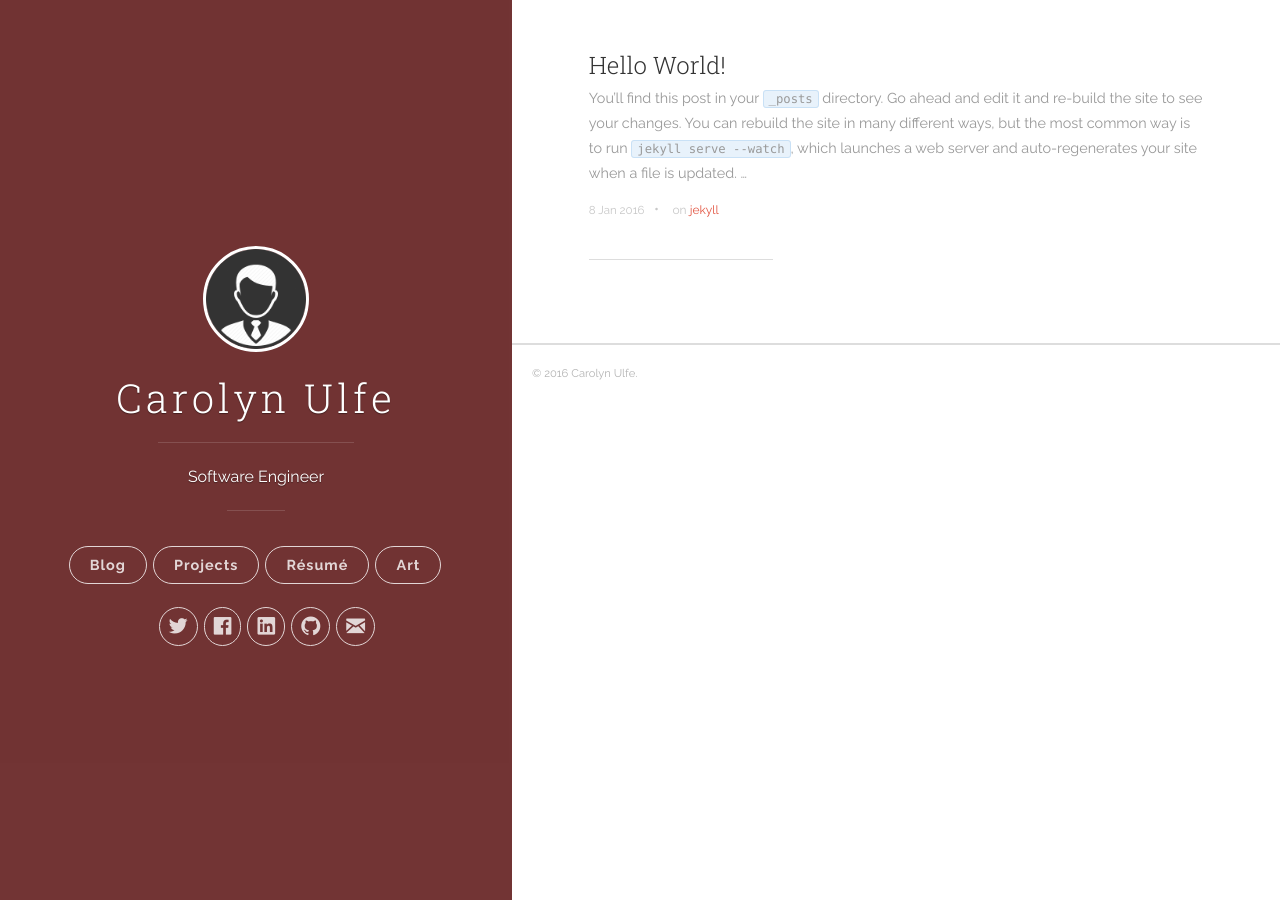
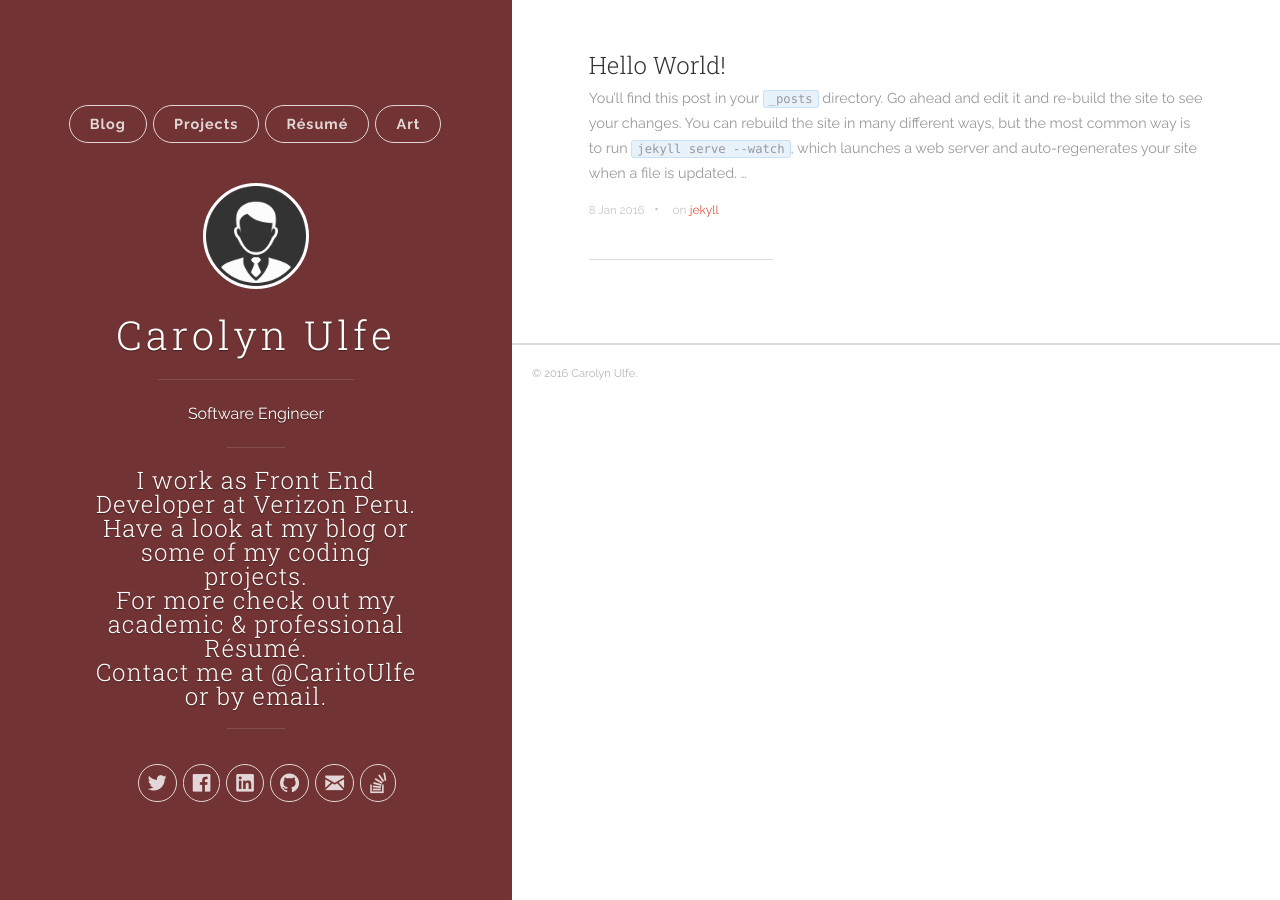
Before and after one commit to caritosteph/caritosteph.github.io, a Jekyll site: the page built from index.html, in a window 1280 px wide. Built offline with Jekyll 4.4.1, drawn with Linux system fonts in a browser that asks for light colours; nearby versions of some CDN libraries; the list of posts is cut into pages by our own code.

Commit message:
about me

```diff
--- a/_config.yml
+++ b/_config.yml
@@ -13,6 +13,7 @@ author:
   facebook_username: culfeu
   github_username:  caritosteph
   linkedin_username:  culfe
+  stack_overflow: carolyn-stephany-ulfe-ureña
 
 defaults:
   -
--- a/_includes/header.html
+++ b/_includes/header.html
@@ -7,6 +7,17 @@
   <div class="panel-main">
     <div class="panel-main__inner panel-inverted">
     <div class="panel-main__content">
+        <div class="navigation-wrapper">
+          <nav class="cover-navigation cover-navigation--primary">
+            <ul class="navigation">
+              <li class="navigation__item"><a href="{{ site.baseurl }}#blog" title="link to {{ site.title }} blog" class="blog-button">Blog</a></li>
+              <li class="navigation__item"><a href="{{ site.baseurl }}#projects" title="link to {{ site.title }} projects" class="blog-button">Projects</a></li>
+              <li class="navigation__item"><a href="{{ site.baseurl }}#résumé" title="link to {{ site.title }} résumé" class="blog-button">Résumé</a></li>
+              <li class="navigation__item"><a href="{{ site.baseurl }}#art" title="link to {{ site.title }} art" class="blog-button">Art</a></li>
+            </ul>
+          </nav>
+        </div>
+        <br/><br/>
         <a href="{{ site.baseurl }}" title="link to home of {{ site.title }}">
           <img src="{{ "images/profile.jpg" | prepend: site.baseurl }}" class="user-image" alt="My Profile Photo">
           <h1 class="panel-cover__title panel-title">{{ site.title }}</h1>
@@ -14,20 +25,17 @@
         <hr class="panel-cover__divider">
         <p class="panel-cover__description">{{ site.description }}</p>
         <hr class="panel-cover__divider panel-cover__divider--secondary">
-        <div class="navigation-wrapper">
-          <nav class="cover-navigation cover-navigation--primary">
-            <ul class="navigation">
-              <li class="navigation__item"><a href="{{ site.baseurl }}#blog" title="link to {{ site.title }} blog" class="blog-button">Blog</a></li>
-              <li class="navigation__item"><a href="{{ site.baseurl }}#blog" title="link to {{ site.title }} blog" class="blog-button">Projects</a></li>
-              <li class="navigation__item"><a href="{{ site.baseurl }}#blog" title="link to {{ site.title }} blog" class="blog-button">Résumé</a></li>
-              <li class="navigation__item"><a href="{{ site.baseurl }}#blog" title="link to {{ site.title }} blog" class="blog-button">Art</a></li>
-            </ul>
-          </nav>
+        <div>
+          <h3 class="panel-cover__description panel-info">I work as Front End Developer at <a href="http://www.verizon.com/" target="_blank">Verizon Peru</a>.</h3>
+          <h3 class="panel-cover__description panel-info">Have a look at my blog or some of my coding projects.</h3>
+          <h3 class="panel-cover__description panel-info">For more check out my academic &amp; professional Résumé.</h3>
+          <h3 class="panel-cover__description panel-info">Contact me at <a href="http://twitter.com/{{ site.twitter }}" target="_blank">@{{ site.author.twitter_username }}</a> or by <a href="mailto:{{ site.author.email }}">email</a>.</h3>
         </div>
+        <hr class="panel-cover__divider panel-cover__divider--secondary">
+
         <div class="navigation-wrapper">
           <nav class="cover-navigation navigation--social">
             <ul class="navigation">
-
             {% if site.author.twitter_username %}
               <!-- Twitter -->
               <li class="navigation__item">
@@ -78,15 +86,21 @@
               </li>
             {% endif %}
 
+            {% if site.author.stack_overflow %}
+              <!-- Stack overflow -->
+              <li class="navigation__item">
+                <a href="http://stackoverflow.com/users/5721900/{{ site.author.stack_overflow }}" title="Stack overflow {{ site.author.stack_overflow }}" target="_blank">
+                  <i class="icon icon-social-stack-overflow"></i>
+                  <span class="label">Stack overflow</span>
+                </a>
+              </li>
+            {% endif %}
+
             </ul>
           </nav>
-
         </div>
-
       </div>
-
     </div>
-
     <div class="panel-cover--overlay">
     </div>
   </div>
--- a/css/uno.css
+++ b/css/uno.css
@@ -1194,7 +1194,12 @@ hr {
 	font-size: 2.5em;
 	letter-spacing: 4px;
 	color: #FFF; }
-
+.panel-info{
+	margin: 0 0 5px 0;
+    font-size: 1.5em;
+    letter-spacing: 1px;
+    color: #FFF;
+}
 .panel-subtitle {
 	font-family: "Roboto Slab", serif;
 	font-size: 1.2em;
```
Also changed, not shown: README.md, _layouts/default.html (line endings or trailing spaces), 6 other files.
